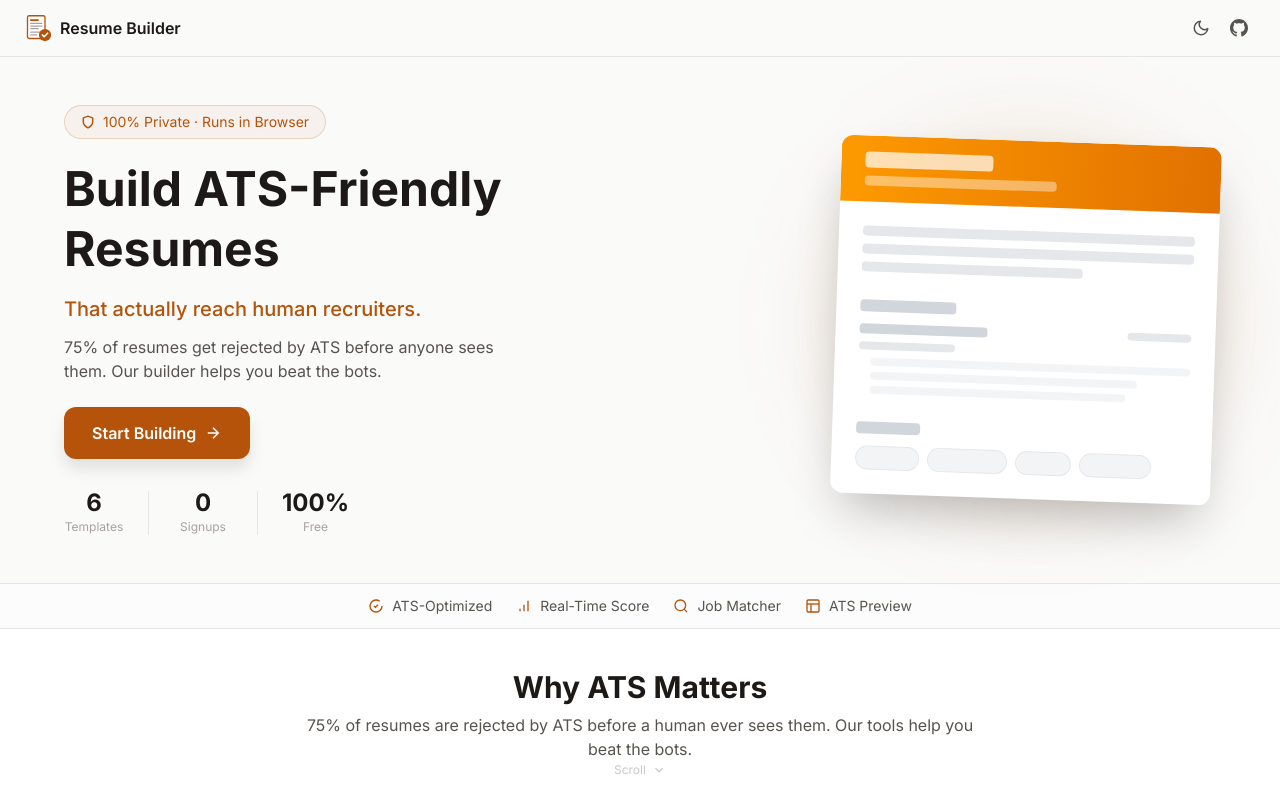
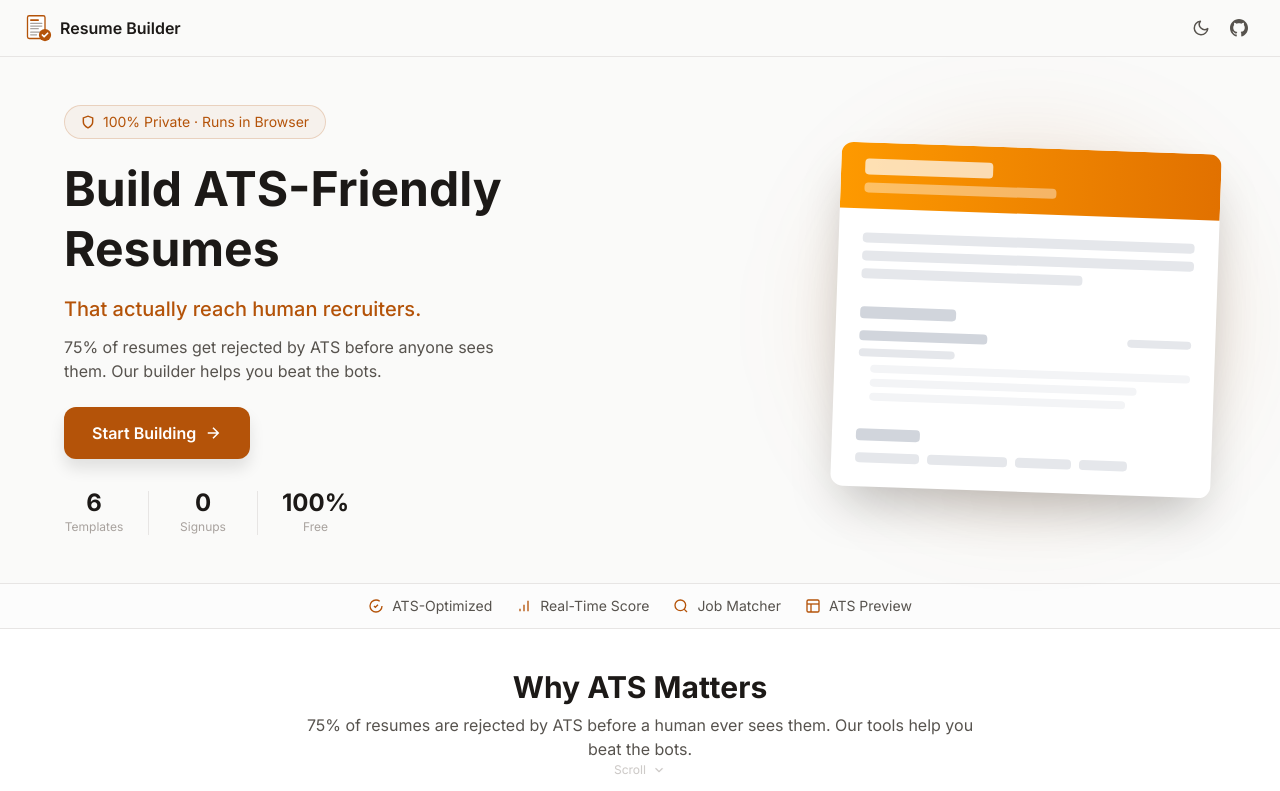
Before and after one commit to pruthvi2805/resume, a React (Vite) app: page / in a window 1280 px wide. Shown: the top 791 px of the page. Built offline with nearby package versions, Linux system fonts and the light colour scheme.

Commit message:
fix: replace skill pills with consistent bar shapes in mockup

```diff
--- a/src/components/landing/HeroProductDemo.tsx
+++ b/src/components/landing/HeroProductDemo.tsx
@@ -112,10 +112,10 @@ export function HeroProductDemo({ onStartFresh }: HeroProductDemoProps) {
                   <div className="pt-3">
                     <div className="h-3 w-16 bg-gray-300 rounded mb-3" />
                     <div className="flex flex-wrap gap-2">
-                      <div className="h-6 w-16 bg-gray-100 border border-gray-200 rounded-full" />
-                      <div className="h-6 w-20 bg-gray-100 border border-gray-200 rounded-full" />
-                      <div className="h-6 w-14 bg-gray-100 border border-gray-200 rounded-full" />
-                      <div className="h-6 w-18 bg-gray-100 border border-gray-200 rounded-full" />
+                      <div className="h-2.5 w-16 bg-gray-200 rounded" />
+                      <div className="h-2.5 w-20 bg-gray-200 rounded" />
+                      <div className="h-2.5 w-14 bg-gray-200 rounded" />
+                      <div className="h-2.5 w-12 bg-gray-200 rounded" />
                     </div>
                   </div>
                 </div>
```
